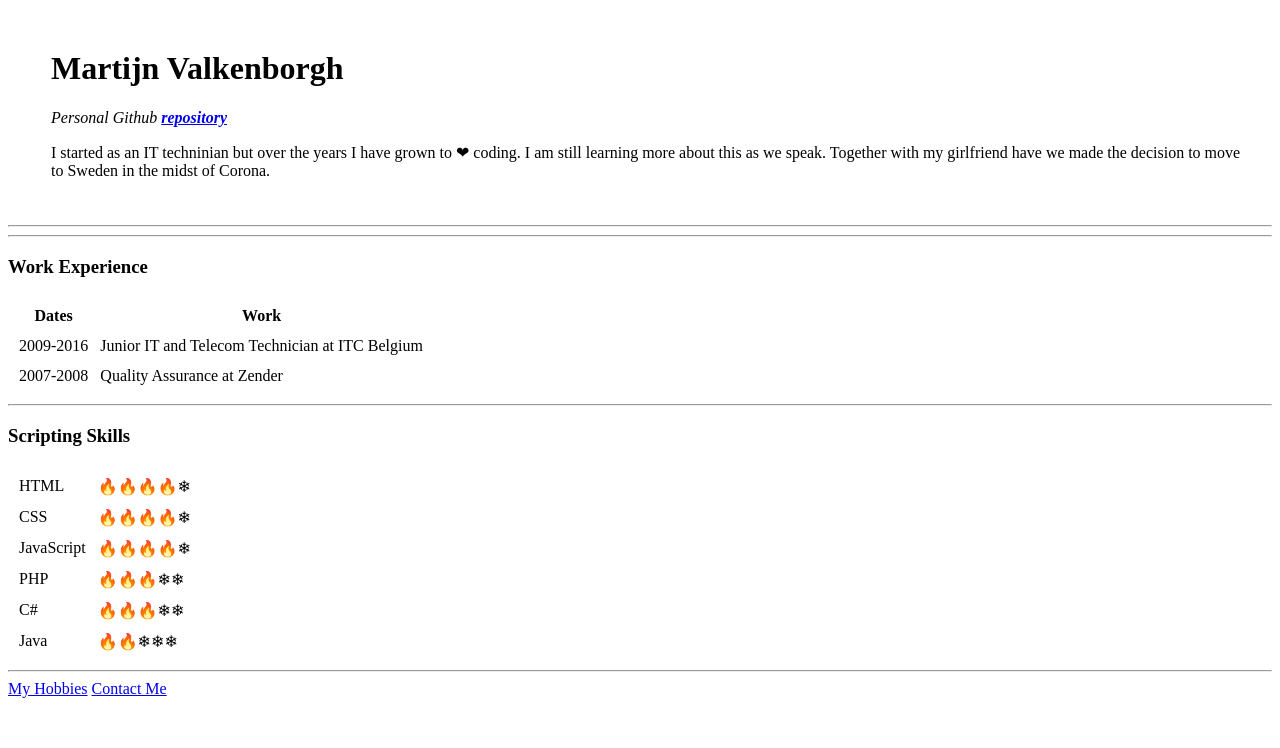
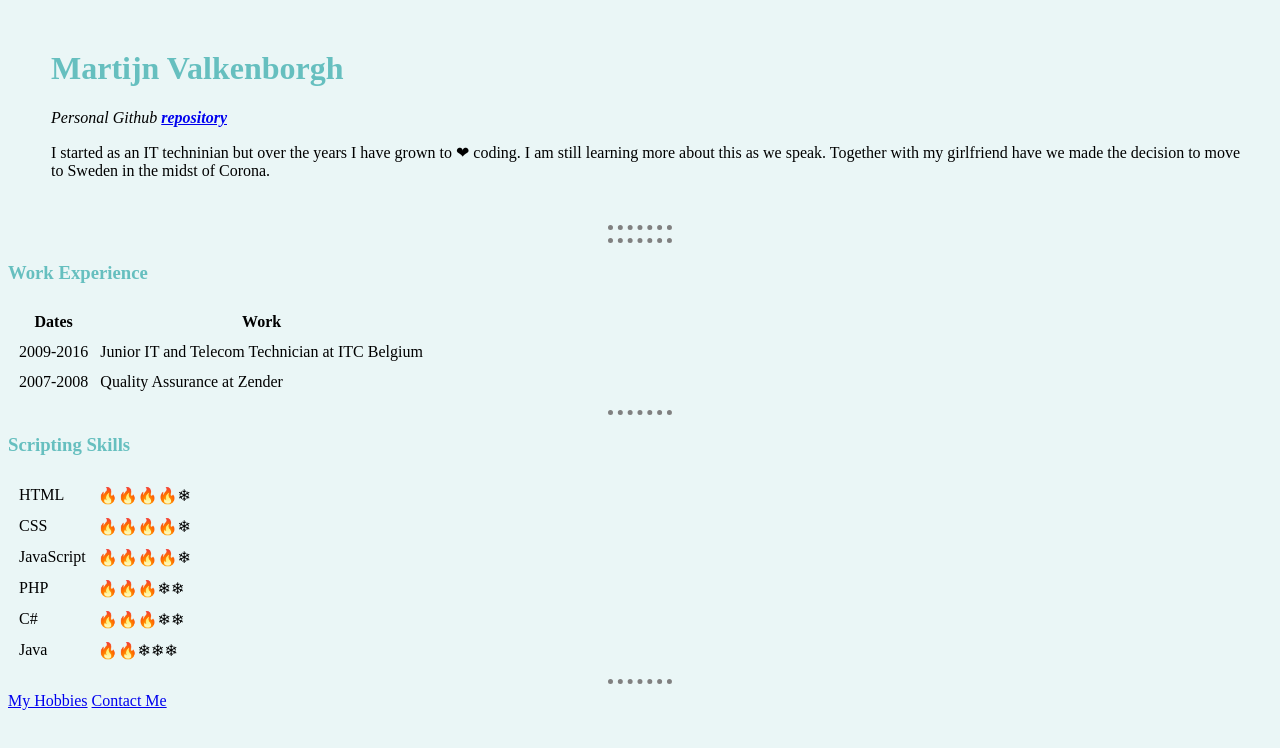
Before and after one commit to CaleneldaNelthea/HTMLChallenges, a plain HTML site: page index.html in a window 1280 px wide. Drawn offline with Linux system fonts and the light colour scheme.

Commit message:
added CSS

```diff
--- /dev/null
+++ b/css/styles.css
@@ -0,0 +1,19 @@
+body {
+  background-color: #EAF6F6;
+}
+
+h1 {
+  color: #66BFBF;
+}
+
+h3 {
+  color: #66BFBF;
+}
+
+hr {
+  border-style: none;
+  border-top-style: dotted;
+  border-color: grey;
+  border-width: 5px;
+  width: 5%;
+}
--- a/index.html
+++ b/index.html
@@ -6,6 +6,7 @@
     <meta http-equiv="X-UA-Compatible" content="IE=edge">
     <meta name="viewport" content="width=device-width, initial-scale=1.0">
     <title>Personal Site</title>
+    <link rel="stylesheet" href="css/styles.css">
 </head>
 
 <body>
```
Also changed, not shown: contact-me.html (+1 -0 lines), hobbies.html (+14 -0 lines).
